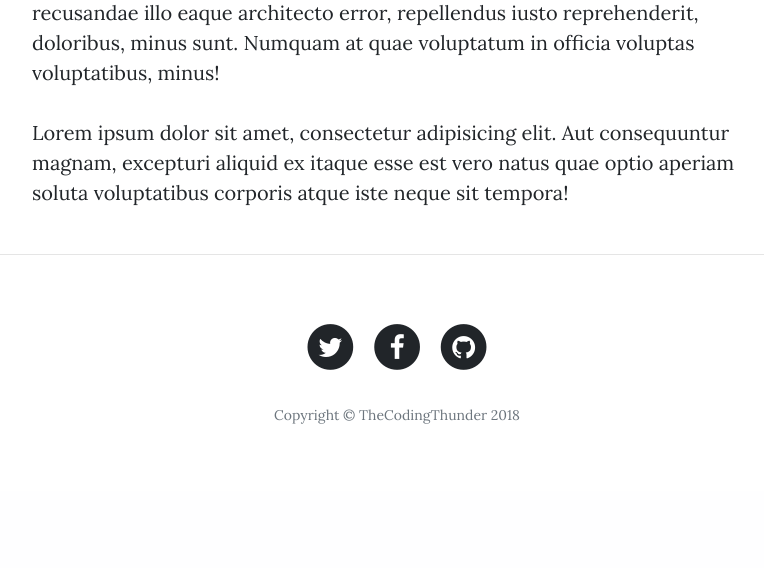
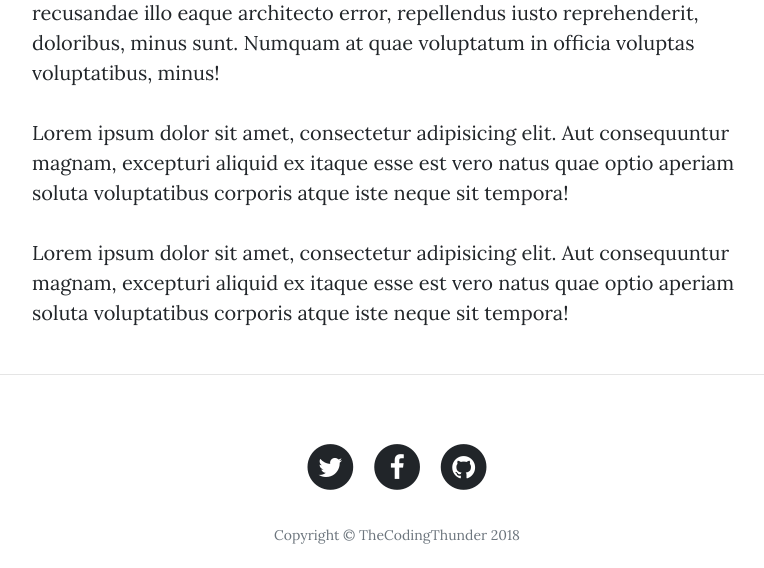
Before and after one commit to pravesh19/pythondemo, a Flask app: page /about in a window 1280 px wide. Shown: the part 764-1332 px from the top of the page, without its empty margins (243-1007 px from the left). Before the commit the page ends 1188 px from the top, so only its background shows below. Run offline with Flask 2, Linux system fonts and the light colour scheme; some libraries are stand-ins or nearby versions.

Commit message:
add para

```diff
--- a/templates/about.html
+++ b/templates/about.html
@@ -39,6 +39,12 @@
         quae optio aperiam soluta voluptatibus corporis atque iste neque sit
         tempora!
       </p>
+      <p>
+        Lorem ipsum dolor sit amet, consectetur adipisicing elit. Aut
+        consequuntur magnam, excepturi aliquid ex itaque esse est vero natus
+        quae optio aperiam soluta voluptatibus corporis atque iste neque sit
+        tempora!
+      </p>
     </div>
   </div>
 </div>
```
